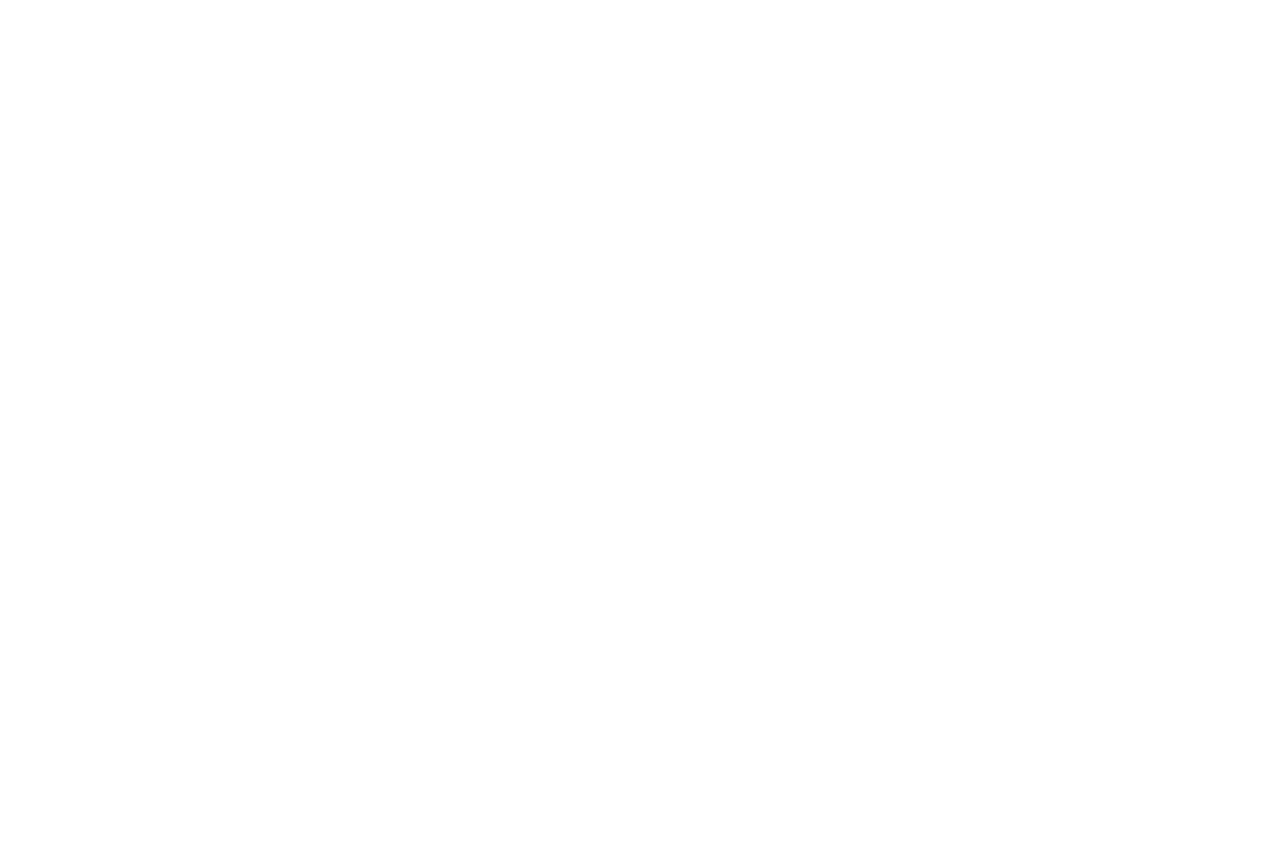
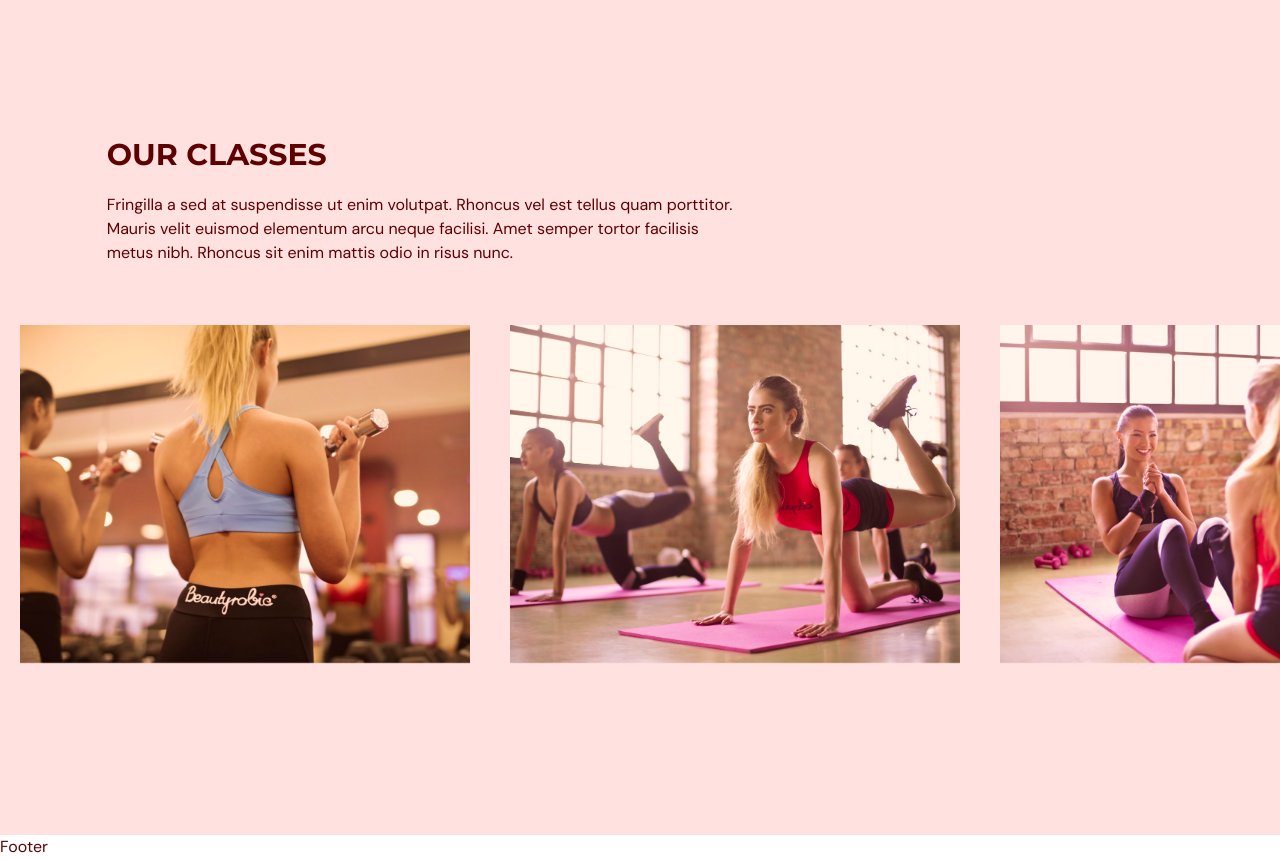
Before and after one commit to whizkidefos/evogym, a React (Vite) app: page / in a window 1280 px wide. Shown: the part 2200-3059 px from the top of the page. Before the commit the page ends 2201 px from the top, so only its background shows below. Built offline with nearby package versions, Linux system fonts and the light colour scheme.

Commit message:
Building OurClasses Section

```diff
--- a/src/App.tsx
+++ b/src/App.tsx
@@ -4,6 +4,7 @@ import { SelectedPage } from "@/shared/types";
 import Home from "@/scenes/Home";
 import Benefits from "@/scenes/Benefits";
 import Footer from "./scenes/Footer";
+import OurClasses from "./scenes/OurClasses";
 
 function App() {
   const [selectedPage, setSelectedPage] = useState<SelectedPage>(SelectedPage.Home);
@@ -26,7 +27,7 @@ function App() {
       <Navbar selectedPage={selectedPage} setSelectedPage={setSelectedPage} isTopOfPage={isTopOfPage} />
       <Home setSelectedPage={setSelectedPage} />
       <Benefits setSelectedPage={setSelectedPage} />
-
+      <OurClasses setSelectedPage={setSelectedPage} />
       <Footer />
     </main>
   )
--- /dev/null
+++ b/src/components/Class.tsx
@@ -0,0 +1,24 @@
+type Props = {
+    name: string;
+    description?: string;
+    image: string;
+};
+
+const Class = ({ name, description, image }: Props) => {
+    const overlayStyles = `p-5 absolute z-30 flex
+    h-[380px] w-[450px] flex-col items-center justify-center
+    whitespace-normal bg-primary-500 text-center text-white overflow-hidden
+    opacity-0 transition duration-500 hover:opacity-90`;
+
+    return (
+        <li className="relative mx-5 inline-block h-[380px] w-[450px]">
+            <div className={overlayStyles}>
+                <p className="text-2xl">{name}</p>
+                <p className="mt-5">{description}</p>
+            </div>
+            <img alt={`${image}`} src={image} />
+        </li>
+    );
+};
+
+export default Class;
--- /dev/null
+++ b/src/scenes/OurClasses.tsx
@@ -0,0 +1,95 @@
+import { SelectedPage, IClassType } from '@/shared/types';
+import image1 from "@/assets/image1.png";
+import image2 from "@/assets/image2.png";
+import image3 from "@/assets/image3.png";
+import image4 from "@/assets/image4.png";
+import image5 from "@/assets/image5.png";
+import image6 from "@/assets/image6.png";
+import { motion } from "framer-motion";
+import HText from '@/components/HText';
+import Class from '@/components/Class';
+
+const classes: Array<IClassType> = [
+    {
+        name: "Weight Training Classes",
+        description:
+            "Lorem ipsum dolor sit amet, consectetur adipiscing elit, sed do eiusmod tempor incididunt ut labore et dolore magna aliqua. Ut enim ad minim veniam, quis nostrud exercitation ullamco laboris nisi ut aliquip ex ea commodo consequat.",
+        image: image1,
+    },
+    {
+        name: "Yoga Classes",
+        image: image2,
+    },
+    {
+        name: "Ab Core Classes",
+        description:
+            "Lorem ipsum dolor sit amet, consectetur adipiscing elit, sed do eiusmod tempor incididunt ut labore et dolore magna aliqua. Ut enim ad minim veniam, quis nostrud exercitation ullamco laboris nisi ut aliquip ex ea commodo consequat.",
+        image: image3,
+    },
+    {
+        name: "Adventure Classes",
+        description:
+            "Lorem ipsum dolor sit amet, consectetur adipiscing elit, sed do eiusmod tempor incididunt ut labore et dolore magna aliqua. Ut enim ad minim veniam, quis nostrud exercitation ullamco laboris nisi ut aliquip ex ea commodo consequat.",
+        image: image4,
+    },
+    {
+        name: "Fitness Classes",
+        image: image5,
+    },
+    {
+        name: "Training Classes",
+        description:
+            "Lorem ipsum dolor sit amet, consectetur adipiscing elit, sed do eiusmod tempor incididunt ut labore et dolore magna aliqua. Ut enim ad minim veniam, quis nostrud exercitation ullamco laboris nisi ut aliquip ex ea commodo consequat.",
+        image: image6,
+    },
+];
+
+type Props = {
+    setSelectedPage: (value: SelectedPage) => void;
+}
+
+const OurClasses = ({ setSelectedPage }: Props) => {
+    return (
+        <section id="ourclasses" className="w-full py-40 bg-primary-100">
+            <motion.div
+                onViewportEnter={() => setSelectedPage(SelectedPage.OurClasses)}
+            >
+                <motion.div
+                    className="w-5/6 mx-auto"
+                    initial="hidden"
+                    whileInView="visible"
+                    viewport={{ once: true, amount: 0.5 }}
+                    transition={{ duration: 0.5 }}
+                    variants={{
+                        hidden: { opacity: 0, x: -50 },
+                        visible: { opacity: 1, x: 0 },
+                    }}
+                >
+                    <div className="md:w-3/5">
+                        <HText>OUR CLASSES</HText>
+                        <p className="py-5">
+                            Fringilla a sed at suspendisse ut enim volutpat. Rhoncus vel est
+                            tellus quam porttitor. Mauris velit euismod elementum arcu neque
+                            facilisi. Amet semper tortor facilisis metus nibh. Rhoncus sit
+                            enim mattis odio in risus nunc.
+                        </p>
+                    </div>
+                </motion.div>
+                <div className="mt-10 h-[350px] w-full overflow-x-auto overflow-y-hidden">
+                    <ul className="whitespace-nowrap w-[2800px]">
+                        {classes.map((item: IClassType, index) => (
+                            <Class
+                                key={`${item.name}-${index}`}
+                                name={item.name}
+                                description={item.description}
+                                image={item.image}
+                            />
+                        ))}
+                    </ul>
+                </div>
+            </motion.div>
+        </section>
+    )
+}
+
+export default OurClasses;
--- a/src/shared/types.ts
+++ b/src/shared/types.ts
@@ -15,6 +15,6 @@ export interface IBenefitType {
 
 export interface IClassType {
     name: string;
-    description: string;
+    description?: string;
     image: string;
 }
```
